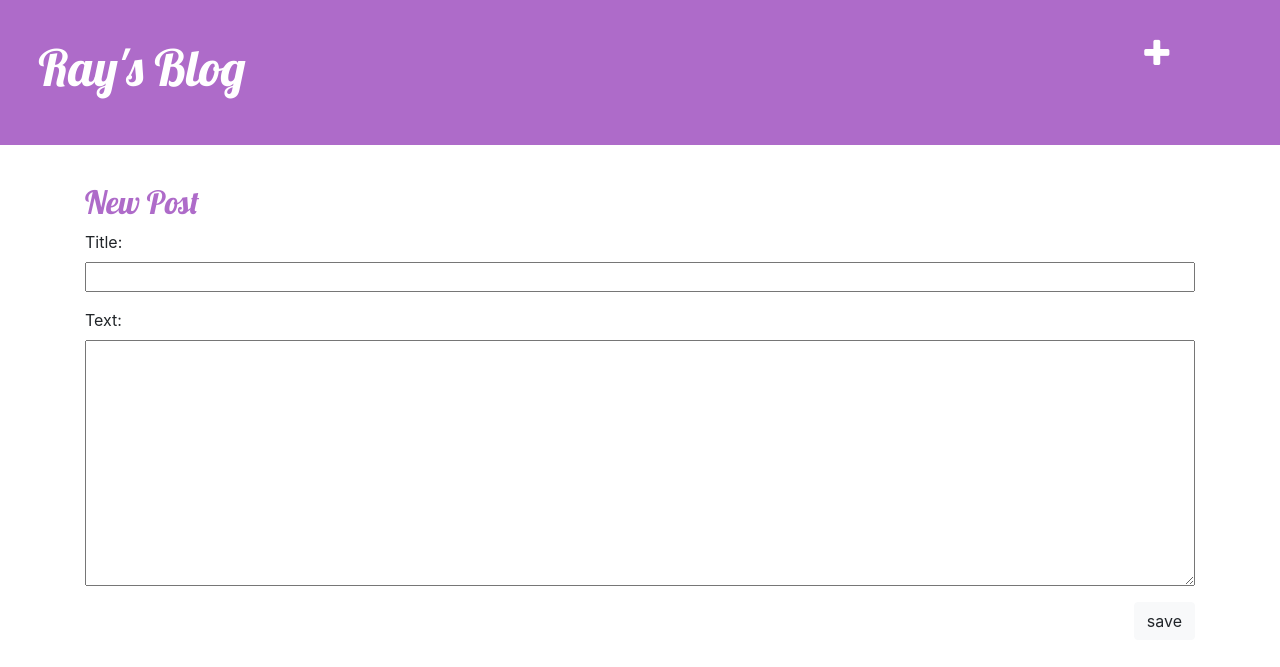
After one commit to RaydaPro/my-first-blog, a Django app: page /post/new/ in a window 1280 px wide. The commit adds this page. Shown: the top 667 px of the page. Run offline with Django 3.2, Linux system fonts and the light colour scheme; the visitor is signed in with stand-in values (Sample User, id 1); some libraries are stand-ins or nearby versions.

Commit message:
Final look

```diff
--- /dev/null
+++ b/blog/forms.py
@@ -0,0 +1,7 @@
+from django import forms
+from .models import Post
+
+class PostForm(forms.ModelForm):
+    class Meta:
+        model=Post
+        fields=('title', 'text',)
--- a/blog/static/css/blog.css
+++ b/blog/static/css/blog.css
@@ -15,11 +15,31 @@ h2 a:hover, h1 a:hover{
 .page-header{
   background-color: #ae6bc9;
   padding:3%;
-  margin-bottom:2%;
+  padding-right: 4%;
+  margin-top: 0;
+  margin-bottom: 3%;
 }
 .date{
-  float:right;
+float:right;
 }
 .post{
   margin-bottom: 10%;
 }
+.save{
+  float:right;
+}
+
+.menu, .menu:hover{
+  color: #ffffff;
+  float: right;
+  font-size: 200%;
+  padding-right: 5%;
+}
+.add, .add:hover{
+  float:right;
+  color:#000;
+
+}
+.post-form textarea, .post-form input {
+    width: 100%;
+}
--- a/blog/templates/blog/base.html
+++ b/blog/templates/blog/base.html
@@ -2,17 +2,23 @@
 <html>
     <head>
       <title>Ray's blog</title>
-      <link rel="stylesheet" href="https://maxcdn.bootstrapcdn.com/bootstrap/4.0.0/css/bootstrap.min.css" integrity="sha384-Gn5384xqQ1aoWXA+058RXPxPg6fy4IWvTNh0E263XmFcJlSAwiGgFAW/dAiS6JXm" crossorigin="anonymous">
+      <link rel="stylesheet" href="https://stackpath.bootstrapcdn.com/bootstrap/4.3.1/css/bootstrap.min.css" integrity="sha384-ggOyR0iXCbMQv3Xipma34MD+dH/1fQ784/j6cY/iJTQUOhcWr7x9JvoRxT2MZw1T" crossorigin="anonymous">
+      <link href="https://maxcdn.bootstrapcdn.com/font-awesome/4.7.0/css/font-awesome.min.css" rel="stylesheet">
+      <link href="//fonts.googleapis.com/css?family=Lobster&subset=latin,latin-ext" rel="stylesheet" type="text/css">
       <link rel="stylesheet" href="{% static 'css/blog.css' %}">
-      <link href="//fonts.googleapis.com/css?family=Lobster&subset=latin,latin-ext" rel="stylesheet" type="text/css">
+
     </head>
     <body>
         <div class="page-header">
-            <h1><a href="/">Ray's Blog</a></h1>
+          {% if user.is_authenticated %}
+            <a href="{% url 'post_new' %}" class="menu"><span class="fa fa-plus"></span></a>
+          {% endif %}
+          <h1><a href="/">Ray's Blog</a></h1>
+
         </div>
         <div class="container">
           <div class="row">
-            <div class="col-md-8">
+            <div class="col-md-12">
             {% block content %}
             {% endblock %}
           </div>
--- a/blog/templates/blog/post_detail.html
+++ b/blog/templates/blog/post_detail.html
@@ -1,11 +1,15 @@
 {% extends 'blog/base.html' %}
 {% block content %}
   <div class= 'post'>
+    {% if user.is_authenticated %}
+      <a class="btn btn-light pull-right" href="{% url 'post_edit' pk=post.pk %}"><span class="fa fa-pencil"></span></a>
+    {% endif %}
     {% if post.published_date %}
     <div class="date">
       <p>published: {{post.published_date}}</p>
     </div>
     {% endif %}
+
     <h2>{{post.title}}</h2>
     <p>{{post.text|linebreaksbr}}</p>
   </div>
--- /dev/null
+++ b/blog/templates/blog/post_edit.html
@@ -0,0 +1,8 @@
+{% extends 'blog/base.html'%}
+{% block content %}
+  <h2>New Post</h2>
+  <form method='POST' class='post-form'>{% csrf_token %}
+    {{form.as_p}}
+    <button type='submit' class="save btn btn-light">save</button>
+  </form>
+{% endblock %}
--- a/blog/urls.py
+++ b/blog/urls.py
@@ -1,6 +1,9 @@
 from django.urls import path
 from . import views
+
 urlpatterns = [
     path('', views.post_list, name='post_list'),
     path('post/<int:pk>/', views.post_detail, name='post_detail'),
+    path('post/new/', views.post_new, name='post_new'),
+    path('post/<int:pk>/edit/',views.post_edit, name='post_edit'),
 ]
--- a/blog/views.py
+++ b/blog/views.py
@@ -1,6 +1,9 @@
-from django.shortcuts import render, get_object_or_404
+from django.shortcuts import render, get_object_or_404, redirect
 from .models import Post
 from django.utils import timezone
+from .forms import PostForm
+
+
 # Create your views here.
 def post_detail(request, pk):
     post=get_object_or_404(Post, pk=pk)
@@ -8,3 +11,29 @@ def post_detail(request, pk):
 def post_list(request):
     posts=Post.objects.filter(published_date__lte=timezone.now()).order_by('published_date')
     return render(request, 'blog/post_list.html', {'posts':posts})
+def post_new(request):
+    if request.method=="POST":
+        form = PostForm(request.POST)
+        if form.is_valid():
+            post=form.save(commit=False)
+            post.author=request.user
+            post.published_date=timezone.now()
+            post.save()
+            return redirect('post_detail', pk=post.pk)
+    else:
+        form=PostForm()
+    return render (request, 'blog/post_edit.html',{'form':form})
+
+def post_edit(request, pk):
+    post = get_object_or_404(Post, pk=pk)
+    if request.method == "POST":
+        form = PostForm(request.POST, instance=post)
+        if form.is_valid():
+            post = form.save(commit=False)
+            post.author = request.user
+            post.published_date = timezone.now()
+            post.save()
+            return redirect('post_detail', pk=post.pk)
+    else:
+        form = PostForm(instance=post)
+    return render(request, 'blog/post_edit.html', {'form': form})
```
